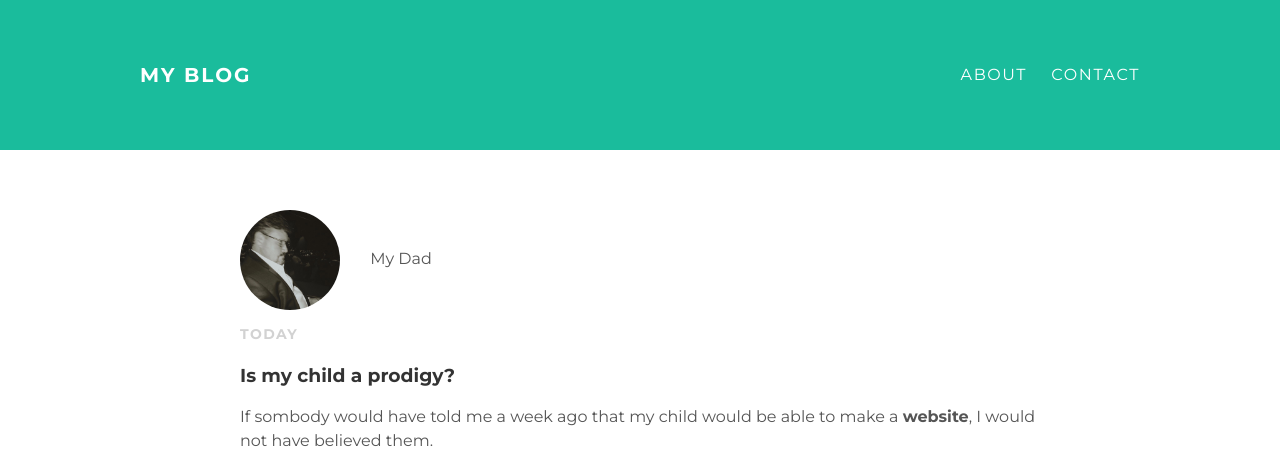
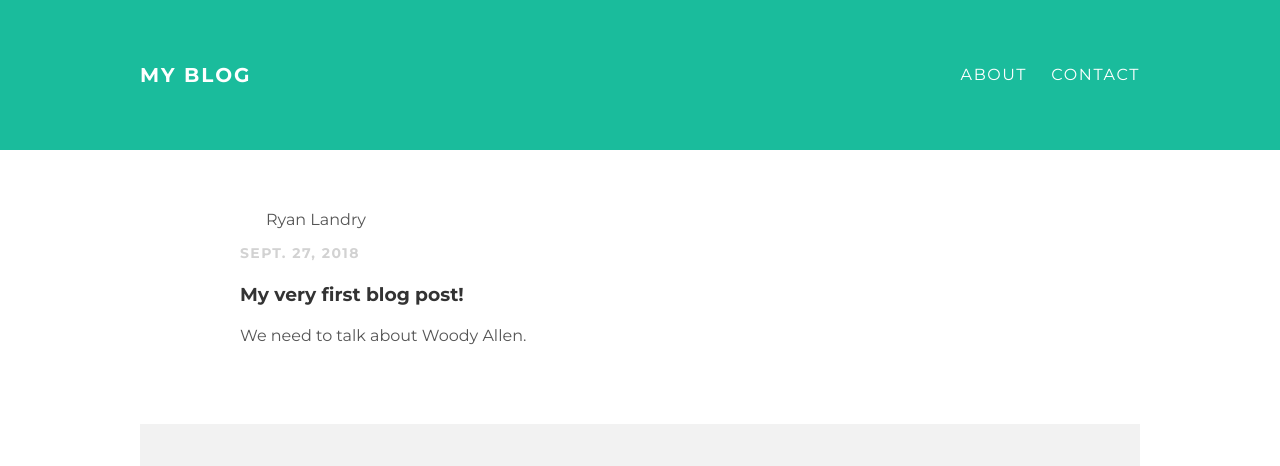
Before and after one commit to Landryman/landryman.github.io, a plain HTML site: page index.html in a window 1280 px wide. Shown: the top 466 px of the page. Drawn offline with Linux system fonts and the light colour scheme.

Commit message:
Update index.html

```diff
--- a/index.html
+++ b/index.html
@@ -16,6 +16,18 @@ href="styles.css">
     </div>
   </div>
   <div id="content">
+    <div class="container">
+      <div class="post">
+        <div class="post-author">
+          <span>Ryan Landry</span>
+        </div>
+        <p class="post-date">Sept. 27, 2018</p>
+        <h3 class="post-title">My very first blog post!</h3>
+        <div class="post-content">
+          <p>We need to talk about Woody Allen.</p>
+        </div>
+      </div>
+    </div>
     <div class="container">
       <div class="post">
         <div class="post-author">
```
